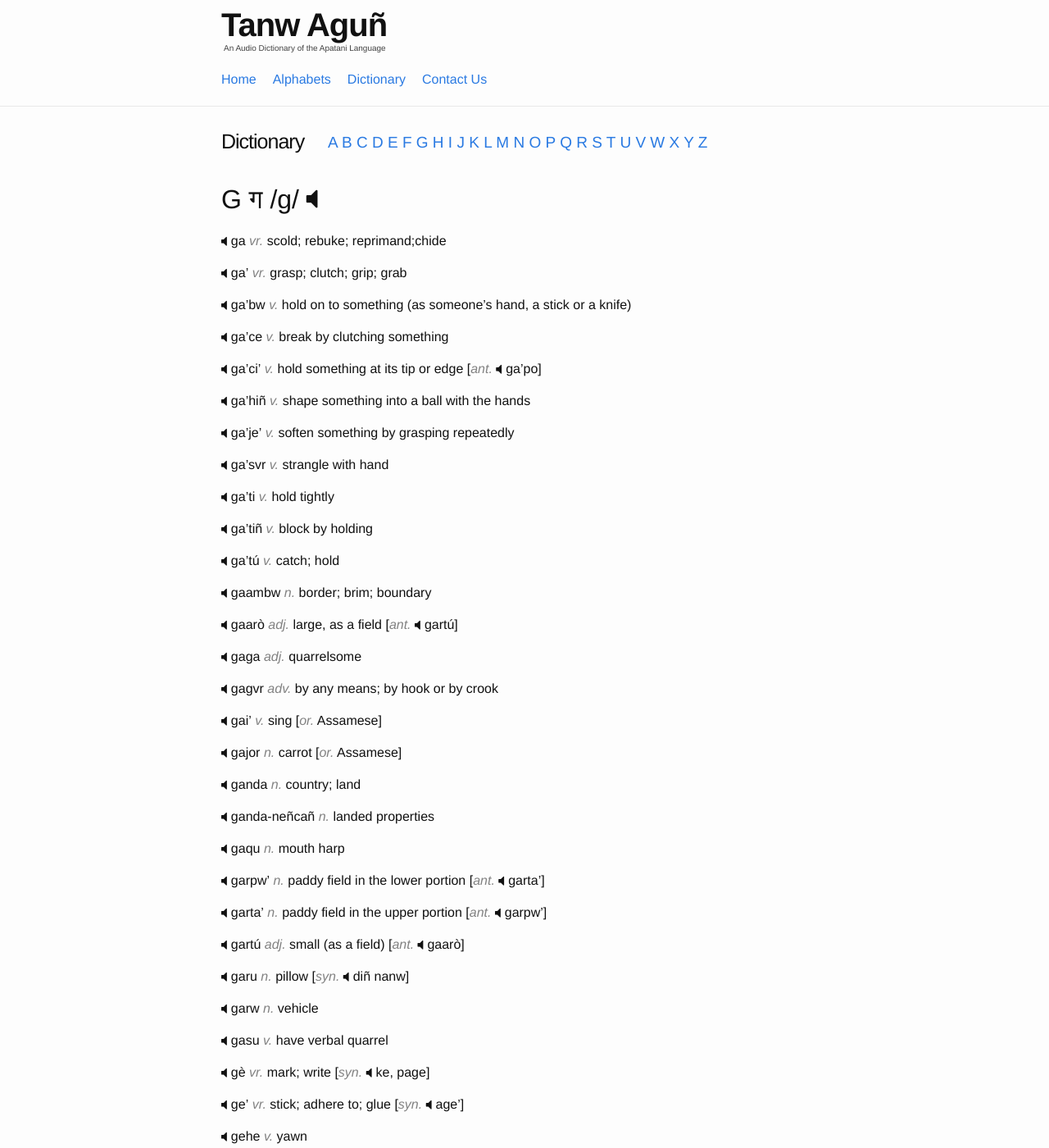
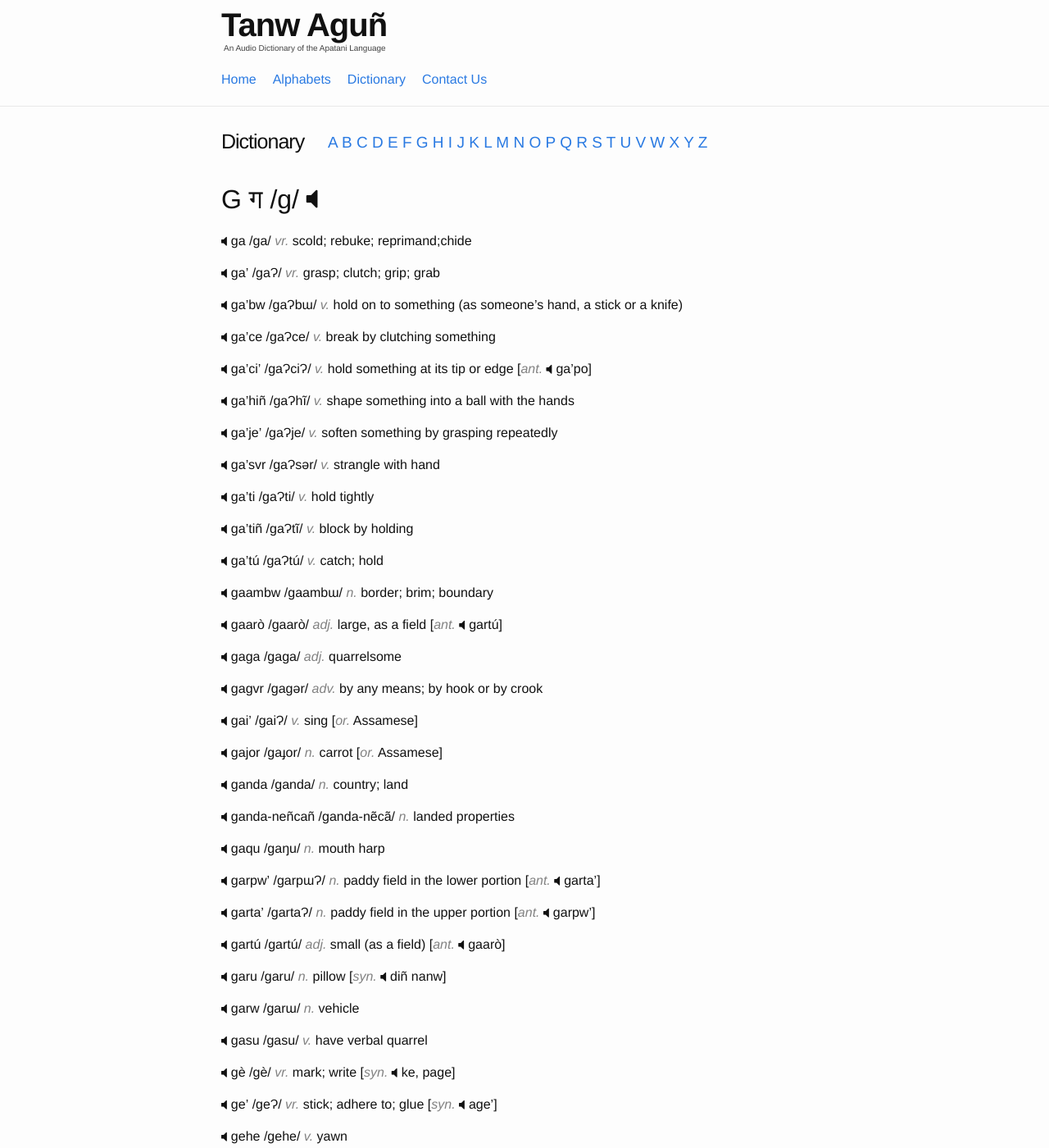
Before and after one commit to hacksparrow/language.apatani.org, a Jekyll site: the page built from dictionary/g.md, in a window 1280 px wide and 1400 px high. Shown: the whole window at 82% size. Built offline with Jekyll 4.4.1, drawn with Linux system fonts in a browser that asks for light colours; nearby versions of some CDN libraries; comment, search, counter and statistics services are not loaded; some of the changed text lies outside the part shown.

Commit message:
Update g.md

```diff
--- a/dictionary/g.md
+++ b/dictionary/g.md
@@ -6,105 +6,105 @@ devanagari: ग
 ipa: g
 ---
 
-__ga__  _vr._  scold; rebuke; reprimand;chide
+__ga__  /ga/ _vr._  scold; rebuke; reprimand;chide
 
 
-__ga'__ _vr._  grasp; clutch; grip; grab
+__ga'__ /gaɁ/ _vr._  grasp; clutch; grip; grab
 
 
-__ga'bw__ _v._  hold on to something (as someone's hand, a stick or a knife)
+__ga'bw__ /gaɁbɯ/ _v._  hold on to something (as someone's hand, a stick or a knife)
 
-__ga'ce__	_v._	break by clutching something
+__ga'ce__	/gaɁce/ _v._	break by clutching something
 
 
-__ga'ci'__	_v._	hold something at its tip or edge	[_ant._	ga'po]
+__ga'ci'__	/gaɁciɁ/ _v._	hold something at its tip or edge	[_ant._	ga'po]
 
 
-__ga'hiñ__	_v._	shape something into a ball with the hands
+__ga'hiñ__	/gaɁhĩ/ _v._	shape something into a ball with the hands
 
 
-__ga'je'__  _v._  soften something by grasping repeatedly
+__ga'je'__  /gaɁje/ _v._  soften something by grasping repeatedly
 
 
-__ga'svr__  _v._  strangle with hand
+__ga'svr__  /gaɁsǝr/ _v._  strangle with hand
 
 
-__ga'ti__ _v._  hold tightly
+__ga'ti__ /gaɁti/ _v._  hold tightly
 
 
-__ga'tiñ__  _v._  block by holding
+__ga'tiñ__  /gaɁtĩ/ _v._  block by holding
 
 
-__ga'tú__ _v._  catch; hold
+__ga'tú__ /gaɁtú/ _v._  catch; hold
 
 
-__gaambw__  _n._  border; brim; boundary
+__gaambw__  /gaambɯ/ _n._  border; brim; boundary
 
 
-__gaarò__ _adj._  large, as a field [_ant._  gartú]
+__gaarò__ /gaarò/ _adj._  large, as a field [_ant._  gartú]
 
 
-__gaga__  _adj._  quarrelsome
+__gaga__  /gaga/ _adj._  quarrelsome
 
 
-__gagvr__ _adv._  by any means; by hook or by crook
+__gagvr__ /gagǝr/ _adv._  by any means; by hook or by crook
 
 
-__gai'__  _v._  sing [_or._ Assamese]
+__gai'__  /gaiɁ/ _v._  sing [_or._ Assamese]
 
 
-__gajor__ _n._  carrot  [_or._ Assamese]
+__gajor__ /gaɟor/ _n._  carrot  [_or._ Assamese]
 
 
-__ganda__ _n._  country; land
+__ganda__ /ganda/ _n._  country; land
 
 
-__ganda-neñcañ__  _n._  landed properties
+__ganda-neñcañ__  /ganda-nẽcã/ _n._  landed properties
 
 
-__gaqu__  _n._  mouth harp
+__gaqu__  /gaŋu/ _n._  mouth harp
 
 
-__garpw'__  _n._  paddy field in the lower portion  [_ant._  garta']
+__garpw'__  /garpɯɁ/ _n._  paddy field in the lower portion  [_ant._  garta']
 
 
-__garta'__  _n._  paddy field in the upper portion  [_ant._  garpw']
+__garta'__  /gartaɁ/ _n._  paddy field in the upper portion  [_ant._  garpw']
 
 
-__gartú__ _adj._  small (as a field) [_ant._  gaarò]
+__gartú__ /gartú/ _adj._  small (as a field) [_ant._  gaarò]
 
 
-__garu__  _n._  pillow  [_syn._  diñ nanw]
+__garu__  /garu/ _n._  pillow  [_syn._  diñ nanw]
 
 
-__garw__  _n._  vehicle
+__garw__ /garɯ/  _n._  vehicle
 
 
-__gasu__  _v._  have verbal quarrel
+__gasu__  /gasu/ _v._  have verbal quarrel
 
 
-__gè__  _vr._  mark; write [_syn._  ke, page]
+__gè__  /gè/ _vr._  mark; write [_syn._  ke, page]
 
 
-__ge'__ _vr._  stick; adhere to; glue  [_syn._  age']
+__ge'__ /geɁ/ _vr._  stick; adhere to; glue  [_syn._  age']
 
 
-__gehe__  _v._  yawn
+__gehe__  /gehe/ _v._  yawn
 
 
-__genda hamañ__ _n._  Redflower Ragleaf; Fireweed (_Crassocephalum crepidioides_) [_syn._  hafañ hamañ]
+__genda hamañ__ /genda hamã/ _n._  Redflower Ragleaf; Fireweed (_Crassocephalum crepidioides_) [_syn._  hafañ hamañ]
 
 
-__genw nañ__  _v._  blame someone else for one' own mistake
+__genw nañ__  /genɯ nã/ _v._  blame someone else for one' own mistake
 
 
-__gi__  _vr._  operate a hinged door
+__gi__  /gi/ _vr._  operate a hinged door
 
 
-__giko'__ _v._  open (a hinged door)  [_ant._  gipiñ] [_syn._  gipyañ]
+__giko'__ /gikoɁ/ _v._  open (a hinged door)  [_ant._  gipiñ] [_syn._  gipyañ]
 
 
-__gimbyo__  _n._  a meat portion, containing the thoracic cage
+__gimbyo__  /gimbjo/ _n._  a meat portion, containing the thoracic cage
 
 
 __gipiñ__ _v._  close (a hinged door) [_ant._  giko'] [_syn._ gitiñ]
```
